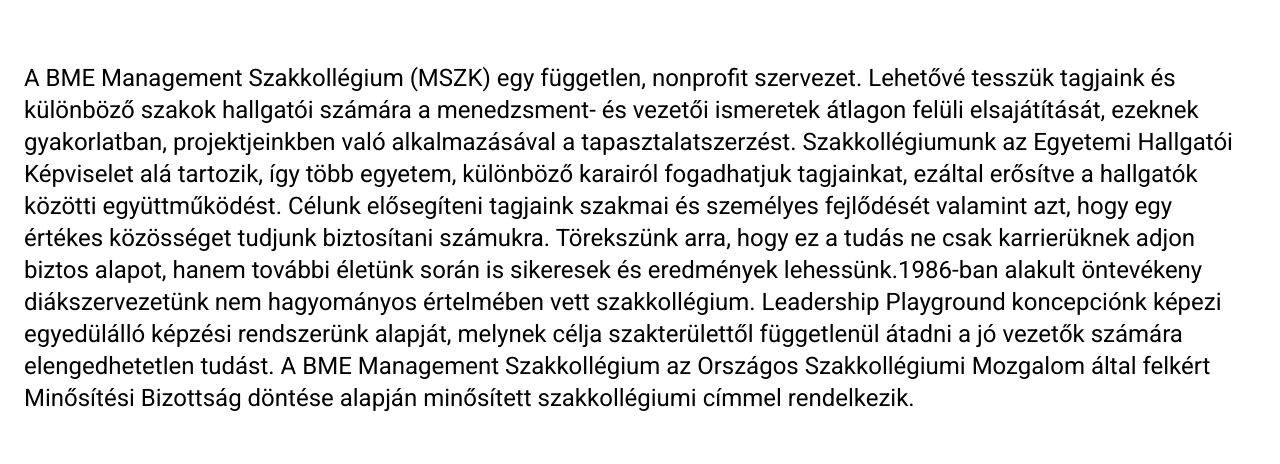
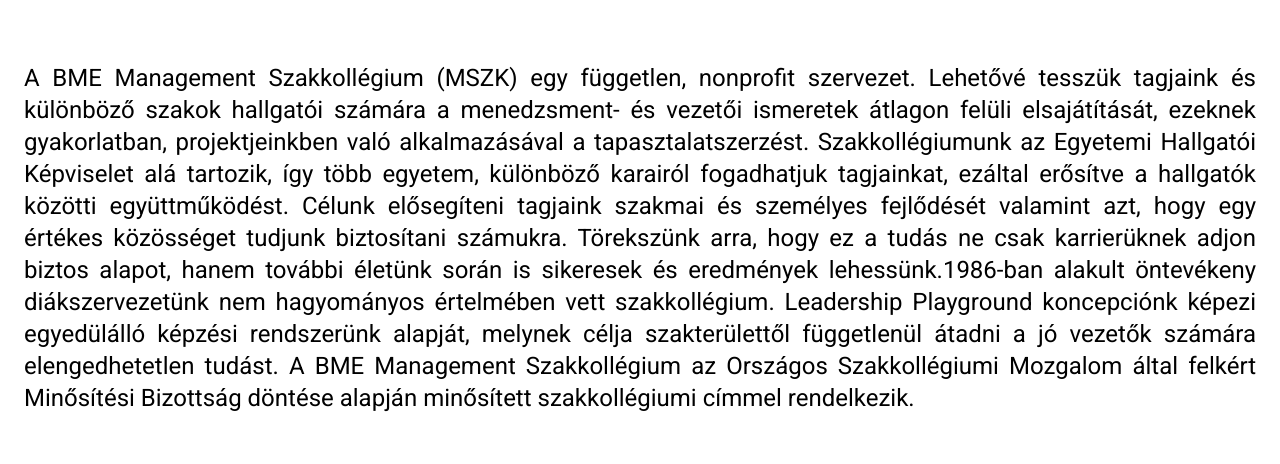
Before and after one commit to simonyiszk/mszk, a Next.js app: page /rolunk in a window 1280 px wide. Shown: the part 466-930 px from the top of the page. Built offline with nearby package versions, Linux system fonts and the light colour scheme.

Commit message:
text justify

```diff
--- a/src/components/aboutpage/AboutElement.tsx
+++ b/src/components/aboutpage/AboutElement.tsx
@@ -19,7 +19,9 @@
 					{title}
 				</h1>
 			)}
-			{description && <p className="text-lg lg:text-2xl ">{description}</p>}
+			{description && (
+				<p className="text-lg lg:text-2xl text-justify">{description}</p>
+			)}
 			<div>{children}</div>
 		</div>
 	);
```
